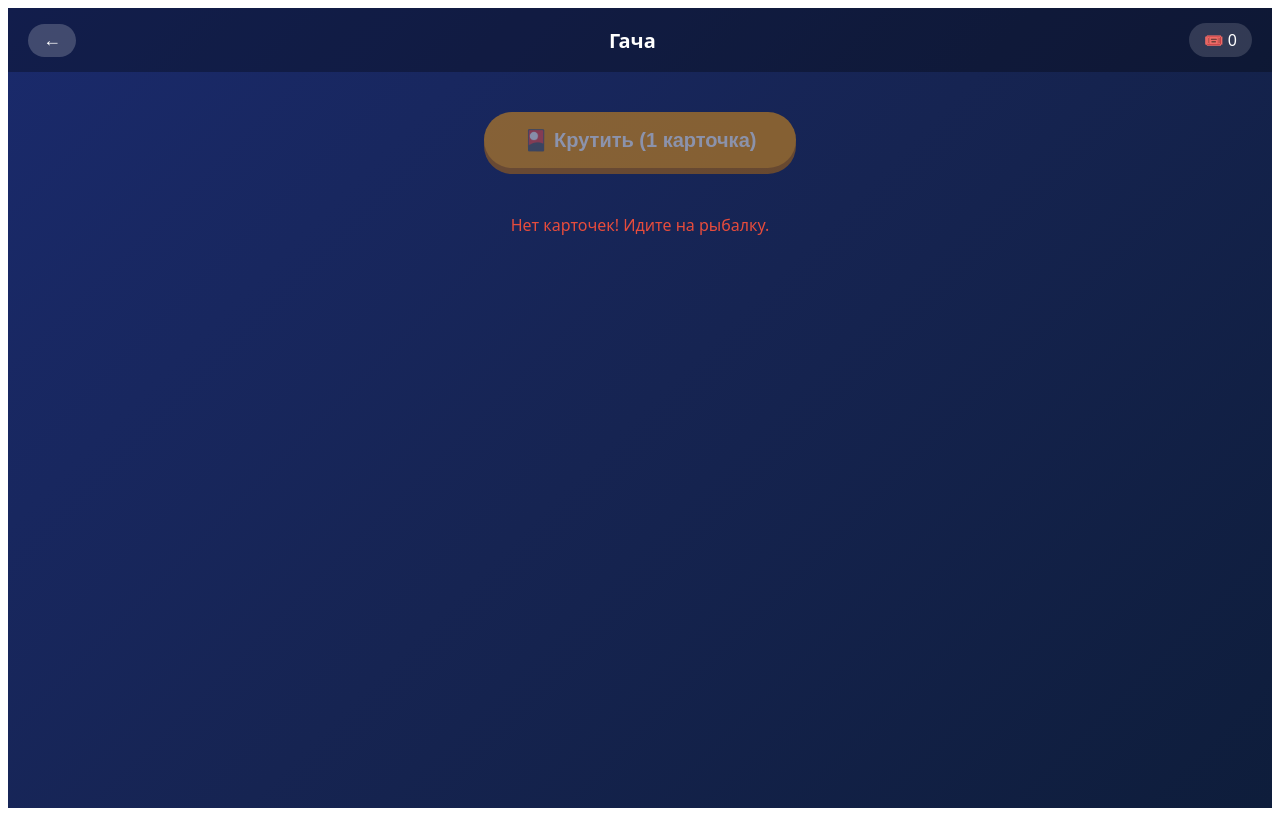
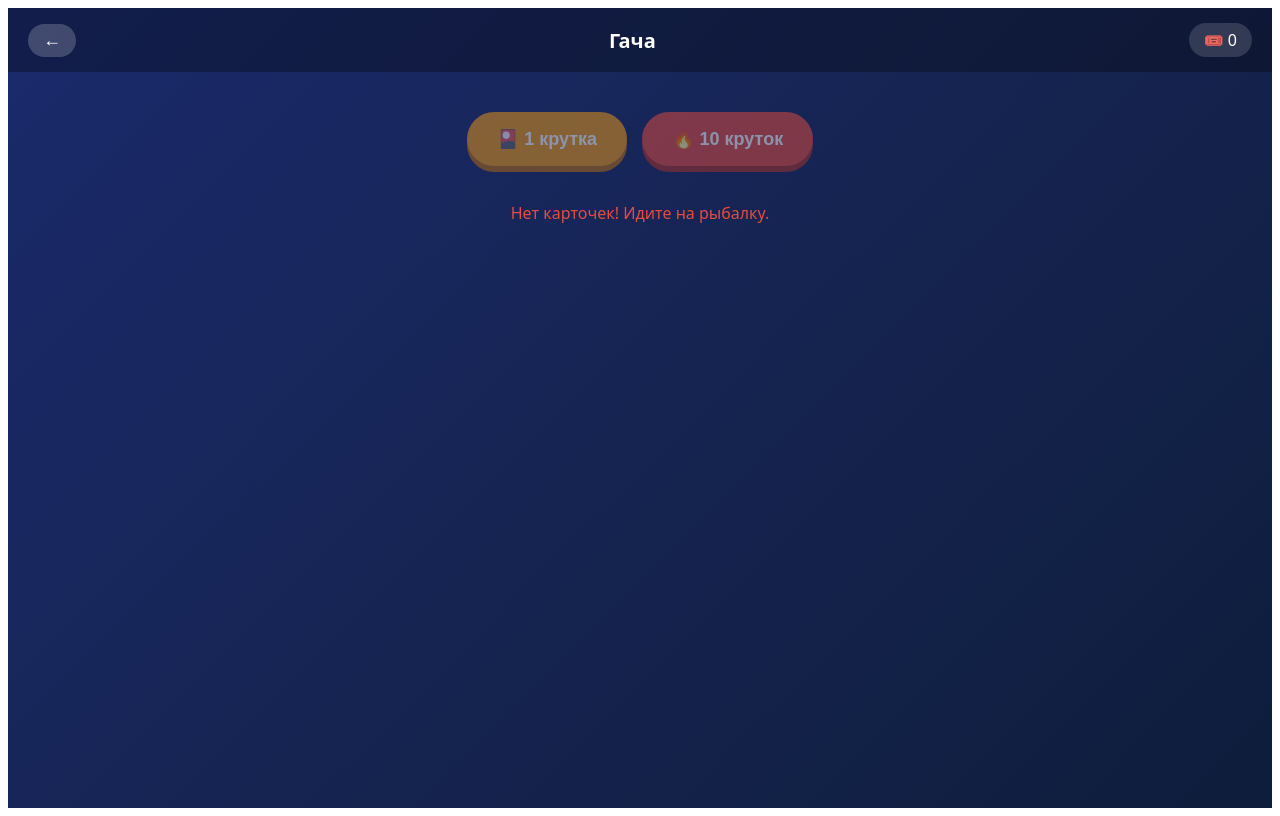
Before and after one commit to kkksenoww/pingwinchiki, a Vue app in the folder pingwini/: page /gacha in a window 1280 px wide. Built offline with nearby package versions, Linux system fonts and the light colour scheme.

Commit message:
Добавление фрагментов, теперь можно открутить гачу 10раз

```diff
--- a/pingwini/src/components/Gacha.vue
+++ b/pingwini/src/components/Gacha.vue
@@ -4,20 +4,49 @@ import { useRouter } from 'vue-router'
 import useGacha from '../composables/useGacha'
 
 const router = useRouter()
-const { tickets, pullGacha } = useGacha()
+const { tickets, pullGacha, pullGacha10 } = useGacha()
 
 const pulledPenguin = ref(null)
+const pullType = ref('')
+const fragmentAmount = ref(0)
 const showError = ref(false)
+const collectedPenguin = ref(null)
+const multiResults = ref([])
+const showMulti = ref(false)
 
 function doPull() {
   showError.value = false
+  showMulti.value = false
+  collectedPenguin.value = null
   const result = pullGacha()
-  if (result) {
-    pulledPenguin.value = result
-  } else {
-    pulledPenguin.value = null
+  if (!result) {
     showError.value = true
+    return
   }
+
+  pullType.value = result.type
+  pulledPenguin.value = result.penguin
+
+  if (result.type === 'fragments') {
+    fragmentAmount.value = result.amount
+    if (result.collected) {
+      collectedPenguin.value = result.penguin
+    }
+  }
+}
+
+function doPull10() {
+  showError.value = false
+  pulledPenguin.value = null
+  collectedPenguin.value = null
+
+  if (tickets.value < 10) {
+    showError.value = true
+    return
+  }
+
+  multiResults.value = pullGacha10()
+  showMulti.value = true
 }
 
 function goBack() {
@@ -34,7 +63,8 @@ function goBack() {
     </div>
 
     <div class="gacha-area">
-      <div v-if="pulledPenguin" class="result-card">
+      <!-- Одиночный результат -->
+      <div v-if="pulledPenguin && !showMulti" class="result-card">
         <div class="penguin-image">
           <img :src="pulledPenguin.image" :alt="pulledPenguin.name" />
         </div>
@@ -42,11 +72,39 @@ function goBack() {
         <div class="penguin-rarity" :class="pulledPenguin.rarity">
           {{ pulledPenguin.rarity }}
         </div>
+        <div v-if="pullType === 'fragments'" class="fragment-text">
+          +{{ fragmentAmount }} фрагментов
+        </div>
+        <div v-if="collectedPenguin" class="collected-text">
+          🎉 Пингвин собран!
+        </div>
       </div>
 
-      <button class="pull-btn" @click="doPull" :disabled="tickets <= 0">
-        🎴 Крутить (1 карточка)
-      </button>
+      <!-- Результаты 10 круток -->
+      <div v-if="showMulti" class="results-scroll">
+        <div v-for="(result, index) in multiResults" :key="index" class="mini-row">
+          <img :src="result.penguin.image" :alt="result.penguin.name" />
+          <span class="mini-name">{{ result.penguin.name }}</span>
+          <span class="mini-rarity" :class="result.penguin.rarity">
+            {{ result.type === 'penguin' ? '🎁' : '+' + result.amount + ' фраг.' }}
+          </span>
+        </div>
+      </div>
+
+      <!-- Ошибка -->
+      <div v-if="showError" class="error-message">
+        Недостаточно карточек!
+      </div>
+
+      <!-- Кнопки -->
+      <div class="pull-buttons">
+        <button class="pull-btn" @click="doPull" :disabled="tickets <= 0">
+          🎴 1 крутка
+        </button>
+        <button class="pull-btn pull-10" @click="doPull10" :disabled="tickets < 10">
+          🔥 10 круток
+        </button>
+      </div>
 
       <p v-if="tickets <= 0" class="no-tickets">Нет карточек! Идите на рыбалку.</p>
     </div>
@@ -96,7 +154,7 @@ function goBack() {
   flex-direction: column;
   align-items: center;
   padding: 40px 20px;
-  gap: 30px;
+  gap: 20px;
 }
 
 .result-card {
@@ -139,17 +197,87 @@ function goBack() {
 .penguin-rarity.epic { background: #9b59b6; }
 .penguin-rarity.legendary { background: #f1c40f; color: #000; }
 
+.fragment-text {
+  margin-top: 10px;
+  font-size: 16px;
+  color: #ffd700;
+}
+
+.collected-text {
+  margin-top: 10px;
+  background: #4caf50;
+  padding: 8px;
+  border-radius: 10px;
+  font-weight: bold;
+}
+
+/* Результаты 10 круток - простой список */
+.results-scroll {
+  background: rgba(0, 0, 0, 0.3);
+  border-radius: 15px;
+  padding: 15px;
+  width: 90%;
+  max-width: 400px;
+  max-height: 300px;
+  overflow-y: auto;
+}
+
+.mini-row {
+  display: flex;
+  align-items: center;
+  gap: 10px;
+  padding: 8px;
+  border-bottom: 1px solid rgba(255, 255, 255, 0.1);
+}
+
+.mini-row:last-child {
+  border-bottom: none;
+}
+
+.mini-row img {
+  width: 40px;
+  height: 40px;
+  object-fit: contain;
+  background: rgba(255, 255, 255, 0.15);
+  border-radius: 50%;
+  padding: 4px;
+}
+
+.mini-name {
+  flex: 1;
+  font-size: 14px;
+}
+
+.mini-rarity {
+  font-size: 12px;
+  font-weight: bold;
+}
+
+.mini-rarity.common { color: #7f8c8d; }
+.mini-rarity.rare { color: #3498db; }
+.mini-rarity.epic { color: #9b59b6; }
+.mini-rarity.legendary { color: #f1c40f; }
+
+.pull-buttons {
+  display: flex;
+  gap: 15px;
+}
+
 .pull-btn {
   background: #f39c12;
   border: none;
-  padding: 16px 40px;
-  font-size: 20px;
+  padding: 16px 30px;
+  font-size: 18px;
   font-weight: bold;
   color: white;
   border-radius: 60px;
   cursor: pointer;
   box-shadow: 0 6px 0 #b86d0e;
-  transition: transform 0.1s, box-shadow 0.1s;
+}
+
+.pull-10 {
+  background: #e74c3c;
+  box-shadow: 0 6px 0 #a93226;
 }
 
 .pull-btn:active:not(:disabled) {
@@ -157,9 +285,20 @@ function goBack() {
   box-shadow: 0 2px 0 #b86d0e;
 }
 
+.pull-10:active:not(:disabled) {
+  box-shadow: 0 2px 0 #a93226;
+}
+
 .pull-btn:disabled {
   opacity: 0.5;
   cursor: not-allowed;
+}
+
+.error-message {
+  background: #e74c3c;
+  color: white;
+  padding: 10px 20px;
+  border-radius: 10px;
 }
 
 .no-tickets {
--- a/pingwini/src/composables/useGacha.js
+++ b/pingwini/src/composables/useGacha.js
@@ -5,7 +5,7 @@ const fishCount = ref(0)
 const fishInventory = ref([])
 const tickets = ref(0)
 const inventory = ref([])
-
+const fragments = ref({})
 
 const penguinLevel = ref(1)
 const penguinXp = ref(0)
@@ -27,6 +27,7 @@ function saveToLocalStorage() {
   localStorage.setItem('penguin_fish_inventory', JSON.stringify(fishInventory.value))
   localStorage.setItem('penguin_tickets', tickets.value)
   localStorage.setItem('penguin_inventory', JSON.stringify(inventory.value))
+  localStorage.setItem('penguin_fragments', JSON.stringify(fragments.value))
   localStorage.setItem('penguin_level', penguinLevel.value)
   localStorage.setItem('penguin_xp', penguinXp.value)
 }
@@ -36,6 +37,7 @@ function loadFromLocalStorage() {
   const savedFishInv = localStorage.getItem('penguin_fish_inventory')
   const savedTickets = localStorage.getItem('penguin_tickets')
   const savedInv = localStorage.getItem('penguin_inventory')
+  const savedFragments = localStorage.getItem('penguin_fragments')
   const savedLevel = localStorage.getItem('penguin_level')
   const savedXp = localStorage.getItem('penguin_xp')
 
@@ -43,6 +45,7 @@ function loadFromLocalStorage() {
   if (savedFishInv) fishInventory.value = JSON.parse(savedFishInv)
   if (savedTickets) tickets.value = parseInt(savedTickets)
   if (savedInv) inventory.value = JSON.parse(savedInv)
+  if (savedFragments) fragments.value = JSON.parse(savedFragments)
   if (savedLevel) penguinLevel.value = parseInt(savedLevel)
   if (savedXp) penguinXp.value = parseInt(savedXp)
 }
@@ -111,11 +114,24 @@ function pullGacha() {
 
   const rand = Math.random()
   let selectedRarity = 'common'
+  let fullPenguinChance = 0
 
-  if (rand < 0.05) selectedRarity = 'legendary'
-  else if (rand < 0.15) selectedRarity = 'epic'
-  else if (rand < 0.35) selectedRarity = 'rare'
-  else selectedRarity = 'common'
+  if (rand < 0.05) {
+    selectedRarity = 'legendary'
+    fullPenguinChance = 0.05
+  }
+  else if (rand < 0.15) {
+    selectedRarity = 'epic'
+    fullPenguinChance = 0.15
+  }
+  else if (rand < 0.35) {
+    selectedRarity = 'rare'
+    fullPenguinChance = 0.25
+  }
+  else {
+    selectedRarity = 'common'
+    fullPenguinChance = 0.4
+  }
 
   const available = []
   for (let i = 0; i < penguinsDB.length; i++) {
@@ -125,9 +141,58 @@ function pullGacha() {
   }
   const pulled = available[Math.floor(Math.random() * available.length)]
 
-  inventory.value.push(pulled.id)
+  const fullChance = Math.random()
+  if (fullChance < fullPenguinChance) {
+    let alreadyOwned = false
+    for (let i = 0; i < inventory.value.length; i++) {
+      if (inventory.value[i] === pulled.id) {
+        alreadyOwned = true
+        break
+      }
+    }
+    if (!alreadyOwned) {
+      inventory.value.push(pulled.id)
+      saveToLocalStorage()
+      return { type: 'penguin', penguin: pulled }
+    }
+  }
+
+  const fragAmount = Math.floor(Math.random() * 3) + 1
+  if (!fragments.value[pulled.id]) {
+    fragments.value[pulled.id] = 0
+  }
+  fragments.value[pulled.id] += fragAmount
+
+  if (fragments.value[pulled.id] >= 10) {
+    fragments.value[pulled.id] -= 10
+    let alreadyOwned = false
+    for (let i = 0; i < inventory.value.length; i++) {
+      if (inventory.value[i] === pulled.id) {
+        alreadyOwned = true
+        break
+      }
+    }
+    if (!alreadyOwned) {
+      inventory.value.push(pulled.id)
+    }
+    saveToLocalStorage()
+    return { type: 'fragments', penguin: pulled, amount: fragAmount, collected: true }
+  }
+
   saveToLocalStorage()
-  return pulled
+  return { type: 'fragments', penguin: pulled, amount: fragAmount, collected: false }
+}
+
+function pullGacha10() {
+  const results = []
+  for (let i = 0; i < 10; i++) {
+    if (tickets.value <= 0) break
+    const result = pullGacha()
+    if (result) {
+      results.push(result)
+    }
+  }
+  return results
 }
 
 function getPenguinById(id) {
@@ -168,6 +233,7 @@ export default function useGacha() {
     fishInventory,
     tickets,
     inventory,
+    fragments,
     penguinLevel,
     penguinXp,
 
@@ -180,6 +246,7 @@ export default function useGacha() {
 
     addTicket,
     pullGacha,
+    pullGacha10,
     getPenguinById,
 
     addXp,
```
Also changed, not shown: pingwini/src/components/Collection.vue (+95 -19 lines).
